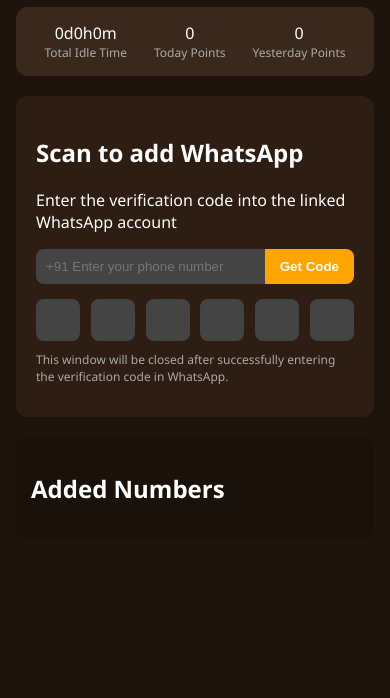
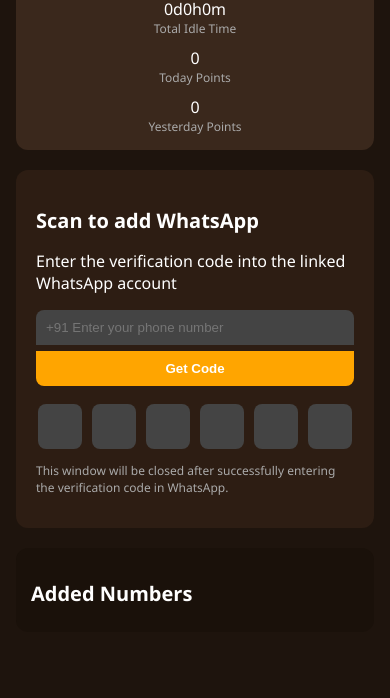
Before and after one commit to hujaifa019/Whatsapp, a plain HTML site: page index.html in a window 390 px wide. Shown: the part 146-844 px from the top of the page. Drawn offline with Linux system fonts and the light colour scheme.

Commit message:
index.html

```diff
--- a/index.html
+++ b/index.html
@@ -2,14 +2,20 @@
 <html lang="en">
 <head>
   <meta charset="UTF-8" />
+  <meta name="viewport" content="width=device-width, initial-scale=1.0" />
   <title>Message Task with OTP Autofill</title>
   <style>
+    * {
+      box-sizing: border-box;
+    }
+
     body {
       margin: 0;
       font-family: 'Segoe UI', sans-serif;
       background-color: #1e140d;
       color: white;
     }
+
     .top-bar {
       background: #333;
       padding: 10px;
@@ -17,43 +23,66 @@
       display: flex;
       flex-direction: column;
     }
+
     .path {
       font-size: 10px;
       color: gray;
     }
+
     .container {
       padding: 16px;
     }
+
     h1 {
       text-align: center;
       margin-bottom: 20px;
+      font-size: 24px;
     }
+
+    h2 {
+      font-size: 20px;
+      margin-bottom: 10px;
+    }
+
     .stats-box {
       display: flex;
-      justify-content: space-around;
+      flex-wrap: wrap;
+      justify-content: space-between;
       background-color: #3a281c;
       padding: 15px;
       border-radius: 12px;
       margin-bottom: 20px;
       text-align: center;
+      gap: 10px;
     }
+
+    .stats-box > div {
+      flex: 1 1 30%;
+      min-width: 100px;
+    }
+
     .stats-box small {
       display: block;
       color: #aaa;
       font-size: 12px;
     }
+
     .whatsapp-box {
       background-color: #2d1d13;
       padding: 20px;
       border-radius: 12px;
       margin-bottom: 20px;
     }
+
     .phone-input {
       display: flex;
       margin-top: 10px;
+      flex-wrap: wrap;
     }
+
     .phone-input input {
       flex: 1;
+      min-width: 60%;
       padding: 10px;
       border-radius: 8px 0 0 8px;
       border: none;
@@ -61,6 +90,7 @@
       background-color: #444;
       color: white;
     }
+
     .phone-input button {
       padding: 10px 15px;
       background-color: orange;
@@ -69,15 +99,21 @@
       color: white;
       font-weight: bold;
       cursor: pointer;
+      flex-shrink: 0;
     }
+
     .otp-box {
       display: flex;
       justify-content: space-between;
       margin-top: 15px;
+      gap: 6px;
     }
+
     .otp-box input {
-      width: 40px;
-      height: 40px;
+      flex: 1;
+      min-width: 40px;
+      max-width: 50px;
+      height: 45px;
       text-align: center;
       font-size: 18px;
       border-radius: 8px;
@@ -85,11 +121,13 @@
       border: none;
       color: white;
     }
+
     .note {
       margin-top: 10px;
       font-size: 12px;
       color: #aaa;
     }
+
     .added-numbers {
       background-color: #1a110a;
       padding: 15px;
@@ -97,13 +135,17 @@
       max-height: 300px;
       overflow-y: auto;
     }
+
     .number-entry {
       border-bottom: 1px solid #444;
       padding: 10px 0;
       display: flex;
       justify-content: space-between;
-      align-items: center;
+      align-items: flex-start;
+      flex-wrap: wrap;
+      gap: 10px;
     }
+
     .number-entry code {
       background-color: #333;
       padding: 2px 6px;
@@ -111,6 +153,7 @@
       font-weight: bold;
       letter-spacing: 1.5px;
     }
+
     .delete-btn {
       background-color: #e04e4e;
       border: none;
@@ -120,11 +163,51 @@
       cursor: pointer;
       font-weight: bold;
       font-size: 12px;
-      margin-left: 15px;
       user-select: none;
     }
+
     .delete-btn:hover {
       background-color: #b93636;
+    }
+
+    @media (max-width: 600px) {
+      h1 {
+        font-size: 20px;
+      }
+
+      .phone-input input {
+        border-radius: 8px 8px 0 0;
+        margin-bottom: 6px;
+        min-width: 100%;
+      }
+
+      .phone-input button {
+        border-radius: 0 0 8px 8px;
+        min-width: 100%;
+      }
+
+      .otp-box {
+        flex-wrap: wrap;
+        justify-content: center;
+      }
+
+      .otp-box input {
+        margin: 3px 2px;
+      }
+
+      .stats-box {
+        flex-direction: column;
+        align-items: center;
+      }
+
+      .stats-box > div {
+        width: 100%;
+      }
+
+      .number-entry {
+        flex-direction: column;
+        align-items: flex-start;
+      }
     }
   </style>
 </head>
@@ -265,9 +348,7 @@
       todayPointsEl.innerHTML = `${todayPoints}<br><small>Today Points</small>`;
       yesterdayPointsEl.innerHTML = `${yesterdayPoints}<br><small>Yesterday Points</small>`;
 
-      // Attach delete button event listeners
-      const deleteButtons = document.querySelectorAll('.delete-btn');
-      deleteButtons.forEach(btn => {
+      document.querySelectorAll('.delete-btn').forEach(btn => {
         btn.addEventListener('click', (e) => {
           const idx = parseInt(e.target.getAttribute('data-index'));
           if (!isNaN(idx)) {
@@ -285,6 +366,7 @@
         alert('Please enter a phone number');
         return;
       }
+
       const popPopCode = generatePopPopCode();
 
       addedNumbers.push({ number, addedAt: new Date().toISOString(), code: popPopCode });
@@ -293,7 +375,6 @@
       phoneInput.value = '';
       renderAddedNumbers();
 
-      // Autofill OTP inputs
       const otpInputs = document.querySelectorAll('.otp-box input');
       for (let i = 0; i < otpInputs.length; i++) {
         otpInputs[i].value = popPopCode[i] || '';
@@ -305,7 +386,7 @@
     setInterval(() => {
       renderAddedNumbers();
       localStorage.setItem('addedNumbers', JSON.stringify(addedNumbers));
-    }, 60 * 1000);
+    }, 60000);
   </script>
 </body>
 </html>
```
